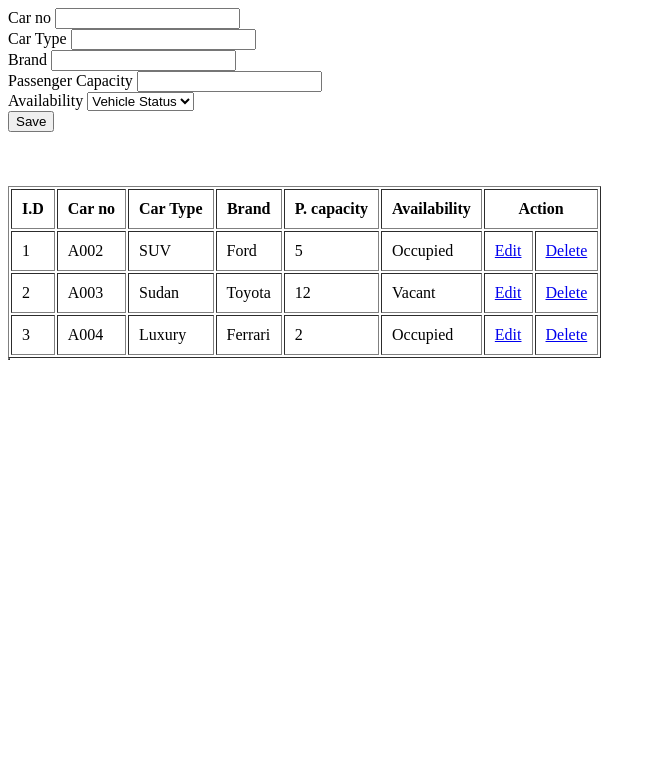
After one commit to RLAlimagno/FinalsWebTech, a PHP site: page /CarReg.php in a window 1280 px wide. The commit adds this page. Shown: the top 783 px of the page, without its empty margins (0-656 px from the left). Run offline with PHP 8.4, Linux system fonts and the light colour scheme; data comes from the database, SQL or seed files in the repository.

Commit message:
all working na  design na lang thx
all working na  design na lang thx

```diff
--- /dev/null
+++ b/CarReg.php
@@ -0,0 +1,134 @@
+<?php include('bd_opt.php');
+
+    include('connections.php');
+
+    if(isset($_GET['edit'])){
+          $id = $_GET ['edit'];
+          $edit_state = true;
+          $rec = mysqli_query($db_conn, "SELECT * FROM carregi WHERE id= $id ");
+          $record = mysqli_fetch_array($rec);
+          $carno = $record['carno'];
+          $Cartype = $record['Cartype'];
+          $brand = $record['brand'];
+          $Pcapacity= $record['Pcapacity'];
+
+    }
+
+?>
+<!DOCTYPE html>
+<html lang="en">
+<head>
+    <meta charset="UTF-8">
+    <meta http-equiv="X-UA-Compatible" content="IE=edge">
+    <meta name="viewport" content="width=device-width, initial-scale=1.0">
+    <title>Document</title>
+</head>
+<body>
+
+<form method= "post" action="bd_opt.php">
+
+    <input type= "hidden" name="id" value= "<?php echo $id?>">
+        <div>
+            <label>Car no</label>
+            <input type= "text" name="carno" value= "<?php echo $carno?>">
+        </div>
+        <div>
+            <label>Car Type</label>
+            <input type= "text" name="Cartype"value= "<?php echo $Cartype?>">
+        </div>
+        <div>
+            <label>Brand</label>
+            <input type= "text" name="brand"value= "<?php echo $brand?>">
+        </div>
+        <div>
+            <label>Passenger Capacity</label>
+            <input type= "number" name="Pcapacity"value= "<?php echo $Pcapacity?>">
+        </div>
+        <div>
+
+            <label>Availability</label>
+        <select name="aval">
+
+            <option name="aval" value="">Vehicle Status</option>
+
+                <option name="aval" value="occupied" >occupied</option>
+                <option name="aval" value="vacant">vacant</option>
+
+       </select>
+
+                <div>
+
+                    <?php if ($edit_state == false ):?>
+                        <button type="submit" name = "save"> Save</button>
+                    <?php else: ?>
+                        <button type="submit" name= "update" >Update</button>
+                        <?php endif ?>
+             </div>
+
+     </form>
+
+     <br>
+     <br>
+     <br>
+
+
+
+
+    <table border = "1" cellpadding ="10">
+        <thead>
+            <tr>
+                <th>I.D</th>
+                <th>Car no</th>
+                <th>Car Type</th>
+                <th>Brand</th>
+                <th>P. capacity</th>
+                <th>Availability</th>
+                <th colspan ="2">Action</th>
+            </tr>
+        </thead>
+        <tbody>
+            <?php while ($row = mysqli_fetch_array($result)) { ?>
+                <tr>
+                    <td><?php echo $row['id']?></td>
+                    <td><?php echo $row['carno']?></td>
+                    <td><?php echo $row['Cartype']?></td>
+                    <td><?php echo $row['brand']?></td>
+                    <td><?php echo $row['Pcapacity']?></td>
+                    <td><?php echo $row['aval']?></td>
+                    <td><a href="CarReg.php?edit=<?php echo $row['id'];?>">Edit</td>
+                    <td><a href="CarReg.php?delete=<?php echo $row['id'];?>">Delete</td>
+
+                </tr>
+            <?php } ?>
+        </tbody>
+    </table>
+
+
+    <table border = "1">
+        <thead>
+            <tr>
+
+            </tr>
+        </thead>
+        <tbody>
+            <?php while ($row = mysqli_fetch_array($result)) { ?>
+                <tr>
+                    <td><?php echo $row['id']?></td>
+                    <td><?php echo $row['carno']?></td>
+                    <td><?php echo $row['Cartype']?></td>
+                    <td><?php echo $row['brand']?></td>
+                    <td><?php echo $row['Pcapacity']?></td>
+                    <td><?php echo $row['aval']?></td>
+                    <td><a href="CarReg.php?edit=<?php echo $row['id'];?>">Edit</td>
+                    <td><a href="CarReg.php?delete=<?php echo $row['id'];?>">Delete</td>
+
+                </tr>
+            <?php } ?>
+        </tbody>
+    </table>
+
+
+
+
+</body>
+</html>
--- a/bd_opt.php
+++ b/bd_opt.php
@@ -1,17 +1,19 @@
 <?php
+
     $id = 0;
     $carno = "";
-    $Cartype= "";
-    $brand= "";
+    $Cartype = "";
+    $brand = "";
     $Pcapacity = "";
     $aval="";
     $edit_state = false;
 
     // initalized connection
-    $connections = mysqli_connect ("localhost", "root", "", "carrental") ;
+    $db_conn = mysqli_connect('localhost','root','','carrental');
 
     // inserting of data
     if (isset($_POST['save'])){
+
 
         $carno = $_POST['carno'];
         $Cartype= $_POST['Cartype'];
@@ -19,12 +21,12 @@
         $Pcapacity = $_POST['Pcapacity'];
         $aval=$_POST['aval'];
 
-        $query ="INSERT INTO carregi (carno,Cartype,brand,Pcapacity,aval) VALUES ('$carno','$Cartype','$brand','$Pcapacity','$aval')";
-        mysqli_query($connections,$query);
+        $query ="INSERT INTO carregi (carno,Cartype,brand,Pcapacity,gender) VALUES ('$carno','$Carnotype','$brand','$Pcapacity','$aval')";
+        mysqli_query($db_conn,$query);
         header('location: CarReg.php');
     }
     // get result
-    $result =mysqli_query($connections,"SELECT * FROM carregi ORDER BY id;");
+    $result =mysqli_query($db_conn,"SELECT * FROM carregi ORDER BY id;");
 
 
 
@@ -32,13 +34,13 @@
 
     if(isset ($_POST['update'])){
         $carno =  $_POST['carno'];
-        $Cartype= $_POST['Cartype'];
-        $brand= $_POST['brand'];
-        $Pcapacity= $_POST['Pcapacity'];
+        $Cartype = $_POST['Cartype'];
+        $brand = $_POST['brand'];
+        $Pcapacity = $_POST['Pcapacity'];
+        $id = $_POST['id'];
         $aval= $_POST['aval'];
-        $id = $_POST['id'];
 
-        mysqli_query($connections, "UPDATE carregi SET carno='$carno', Cartype='$Cartype',brand='$brand',Pcapacity='$Pcapacity',aval='$aval' WHERE id = '$id' ");
+        mysqli_query($db_conn, "UPDATE carregi SET carno='$carno', Cartype='$Cartype',brand='$brand',Pcapacity='$Pcapacity',aval='$aval' WHERE id = '$id' ");
         header('location: CarReg.php');
     }
     // Delete Record
@@ -46,7 +48,7 @@
     if(isset($_GET['delete'])){
       $id = $_GET['delete'];
 
-        mysqli_query($connections,"DELETE FROM basic_info WHERE id= $id");
+        mysqli_query($db_conn,"DELETE FROM carregi  WHERE id= $id");
         header('location: CarReg.php');
 
 
```
